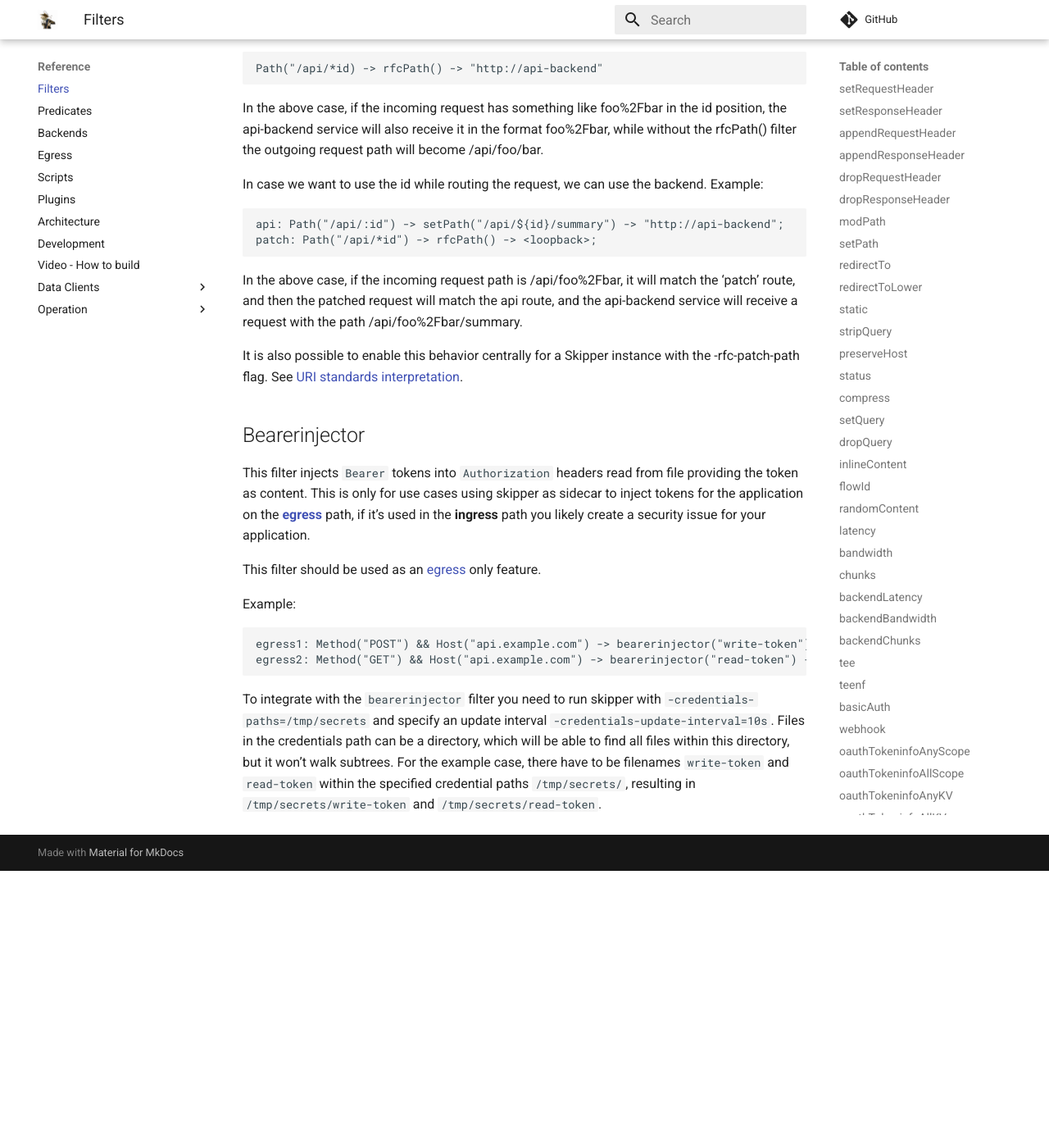
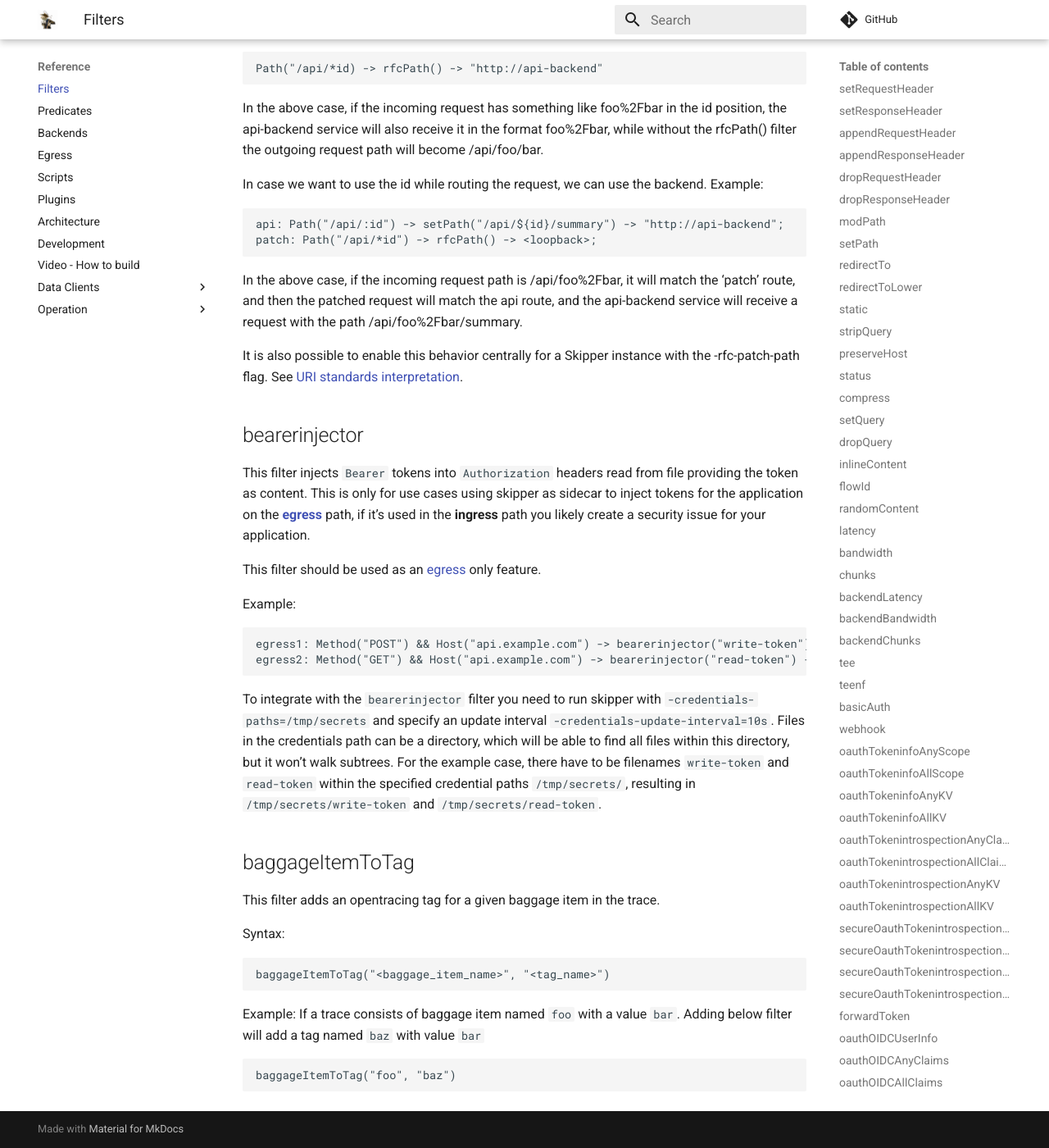
Before and after one commit to zalando/skipper, an MkDocs documentation site: the page built from docs/reference/filters.md, in a window 1280 px wide and 1400 px high, scrolled down 33212 px. Shown: the whole window at 82% size. Built offline with MkDocs 1.6.1 and Material for MkDocs 9.7.7, drawn with Linux system fonts in a browser that asks for light colours; comment, search, counter and statistics services are not loaded; before the commit the page ends 34274 px from its top, so only the background shows below that.

Commit message:
feat: Add documentation for baggageItemToTag filter
Signed-off-by: Aditya Pratap Singh <adisinghrajput@gmail.com>

````diff
--- a/docs/reference/filters.md
+++ b/docs/reference/filters.md
@@ -1503,7 +1503,7 @@ It is also possible to enable this behavior centrally for a Skipper instance wit
 the -rfc-patch-path flag. See
 [URI standards interpretation](../../operation/operation/#uri-standards-interpretation).
 
-## Bearerinjector
+## bearerinjector
 
 This filter injects `Bearer` tokens into `Authorization` headers read
 from file providing the token as content. This is only for use cases
@@ -1528,3 +1528,17 @@ directory, but it won't walk subtrees. For the example case, there
 have to be filenames `write-token` and `read-token` within the
 specified credential paths `/tmp/secrets/`, resulting in
 `/tmp/secrets/write-token` and `/tmp/secrets/read-token`.
+
+## baggageItemToTag
+
+This filter adds an opentracing tag for a given baggage item in the trace.
+
+Syntax:
+```
+baggageItemToTag("<baggage_item_name>", "<tag_name>")
+```
+
+Example: If a trace consists of baggage item named `foo` with a value `bar`. Adding below filter will add a tag named `baz` with value `bar`
+```
+baggageItemToTag("foo", "baz")
+```
````
